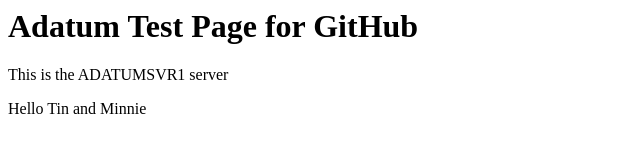
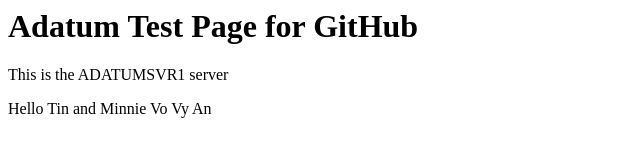
Before and after one commit to vdhphuc/ADATUMSVR1, a plain HTML site: page index.htm in a window 1280 px wide. Shown: the full height of the page, 0-640 px from the left. Drawn offline with Linux system fonts and the light colour scheme.

Commit message:
Add Vo Vy An

```diff
--- a/index.htm
+++ b/index.htm
@@ -3,4 +3,4 @@
 <p>This is the ADATUMSVR1 server</p>
 
 
-<p>Hello Tin and Minnie</p>
+<p>Hello Tin and Minnie Vo Vy An</p>
```
